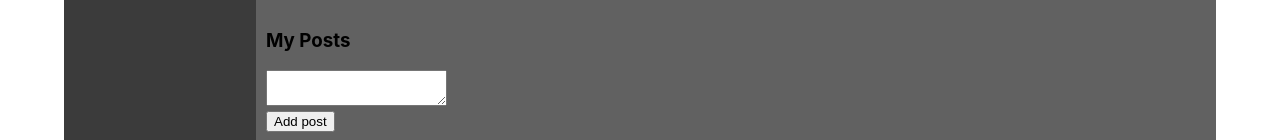
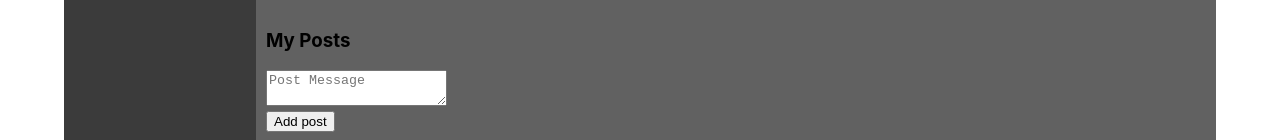
Before and after one commit to AlexandrDegteari/SocialKama, a React (Create React App) app: page /profile/1 in a window 1280 px wide. Shown: the part 289-429 px from the top of the page. Built offline with nearby package versions, Linux system fonts and the light colour scheme; no server answers.

Commit message:
Lesson 77 add Validation to forms

```diff
--- a/src/components/Dialogs/Dialogs.jsx
+++ b/src/components/Dialogs/Dialogs.jsx
@@ -3,14 +3,16 @@
 import DialogsItem from "./DialogItem/DialogsItem";
 import Messages from "./Message/Message";
 import {Field, reduxForm} from "redux-form";
+import {Textarea} from "../FormsControls/FormsControls";
+import {maxLengthCreator, required} from "../../utils/validators/validators";
 
-
+let maxLength100 = maxLengthCreator(100);
 const Dialogs = (props) => {
 
     let state = props.dialogsPage;
     let dialogsElements = state.dialogs.map(d => <DialogsItem name={d.name} key={d.id} id={d.id}/>);
     let messagesElements = state.messages.map(m => <Messages message={m.message} key={m.id} id={m.id}/>);
-    let addNewMessage = (values) =>{
+    let addNewMessage = (values) => {
         props.sendMessage(values.newMessageBody)
 
     };
@@ -23,18 +25,19 @@
             </div>
             <div className={s.messages}>
                 <div>{messagesElements}</div>
-                <AddMessageFormRedux onSubmit={addNewMessage}/>
+                <AddMessageForm onSubmit={addNewMessage}/>
 
 
             </div>
         </div>
     )
 };
-const AddMessageForm = (props) => {
+let AddMessageForm = (props) => {
     return (
         <form onSubmit={props.handleSubmit}>
             <div>
-                <Field name='newMessageBody' placeholder={'Enter your message'} component="textarea"/>
+                <Field name='newMessageBody' placeholder={'Enter your message'} component={Textarea}
+                       validate={[required, maxLength100]}/>
             </div>
             <div>
                 <button>Send</button>
@@ -42,5 +45,6 @@
         </form>
     )
 };
-const AddMessageFormRedux = reduxForm({form:"DialogAddMessageForm"})(AddMessageForm);
+AddMessageForm = reduxForm({form: "DialogAddMessageForm"})(AddMessageForm);
+
 export default Dialogs;
--- /dev/null
+++ b/src/components/FormsControls/FormControls.module.css
@@ -0,0 +1,8 @@
+.formControl.error input,
+.formControl.error textarea {
+    border: 2px solid red;
+}
+
+.formControl.error span{
+    color: red;
+}
--- /dev/null
+++ b/src/components/FormsControls/FormsControls.js
@@ -0,0 +1,28 @@
+import React from 'react'
+import styles from './FormControls.module.css'
+
+const FormControl = ({input, meta, element, ...props}) => {
+    const hasError = meta.touched && meta.error;
+    return (
+        <div className={styles.formControl + " " + (hasError ? styles.error : "")}>
+            <div>
+                {props.children}
+            </div>
+            {
+                hasError && <span>{meta.error}</span>
+            }
+
+        </div>
+    )
+};
+
+export const Textarea = (props) => {
+    const {input,meta, ...restProps}=props;
+    return <FormControl {...props}> <textarea{...input}{...restProps}/></FormControl>
+};
+
+export const Input = (props) => {
+    const {input,meta, ...restProps}=props;
+    return <FormControl {...props}> <input{...input}{...restProps}/></FormControl>
+
+};
--- a/src/components/Login/Login.js
+++ b/src/components/Login/Login.js
@@ -1,18 +1,22 @@
 import React from 'react'
 import {Field, reduxForm} from "redux-form";
+import {Input} from "../FormsControls/FormsControls";
+import {required} from "../../utils/validators/validators";
 
 
 const LoginForm = (props) => {
     return <div>
         <form onSubmit={props.handleSubmit}>
             <div>
-                <Field type="text" placeholder={'Login'} name={'login'} component={'input'}/>
+                <Field type="text" placeholder={'Login'} name={'login'} component={Input}
+                       validate={required}/>
             </div>
             <div>
-                <Field type="text" placeholder={'Password'} name={'password'} component={'input'}/>
+                <Field type="text" placeholder={'Password'} name={'password'} component={Input}
+                       validate={required}/>
             </div>
             <div>
-                <Field component={'input'} type="checkbox" name="rememberMe"/>Remember me
+                <Field component={Input} type="checkbox" name="rememberMe"/>Remember me
             </div>
             <div>
                 <button>Login</button>
@@ -23,7 +27,7 @@
 const LoginReduxForm = reduxForm({form: 'login'})(LoginForm);
 const Login = (props) => {
     const onSubmit = (formData) => {
-      console.log(formData)
+        console.log(formData)
     };
     return <div>
         <h1>LOGIN</h1>
--- a/src/components/Profile/Myposts/MyPosts.jsx
+++ b/src/components/Profile/Myposts/MyPosts.jsx
@@ -2,13 +2,16 @@
 import p from './MyPosts.module.css'
 import Post from "./post/Post";
 import {Field, reduxForm} from "redux-form";
-
+import {maxLengthCreator, required} from "../../../utils/validators/validators";
+import {Textarea} from "../../FormsControls/FormsControls";
+const maxLength10 = maxLengthCreator(10);
 
 let AddNewPostForm = (props) => {
     return (
         <form onSubmit={props.handleSubmit}>
             <div>
-                <Field component='textarea' name='newPostText'/>
+                <Field component={Textarea} name='newPostText' placeholder={'Post Message'}
+                        validate={[required, maxLength10]}/>
             </div>
             <div>
                 <button>Add post</button>
@@ -16,22 +19,22 @@
         </form>
     )
 };
-let AddNewPostFormRedux = reduxForm({form: 'ProfileAddNewPostForm'})(AddNewPostForm);
+AddNewPostForm = reduxForm({form: 'ProfileAddNewPostForm'})(AddNewPostForm);
 
 const MyPosts = (props) => {
     let onAddPost = (values) => {
         props.addPost(values.newPostText);
     };
-    let postsElement =
+    let postsElements =
         props.posts.map(p => <Post message={p.message} id={p.id} likesCount={p.likesCount}/>);
 
 
     return (
         <div className={p.postsBlock}>
             <h3>My Posts</h3>
-            <AddNewPostFormRedux onSubmit={onAddPost}/>
+            <AddNewPostForm onSubmit={onAddPost}/>
             <div className={p.posts}>
-                {postsElement}
+                {postsElements}
             </div>
         </div>
     );
--- /dev/null
+++ b/src/utils/validators/validators.js
@@ -0,0 +1,8 @@
+export const required = value => {
+    if (value) return undefined;
+    return 'Field is required'
+};
+export const maxLengthCreator = (maxLength) => (value) => {
+    if (value && value.length > maxLength) return `Max length is ${maxLength} symbols`;
+    return undefined;
+};
```
